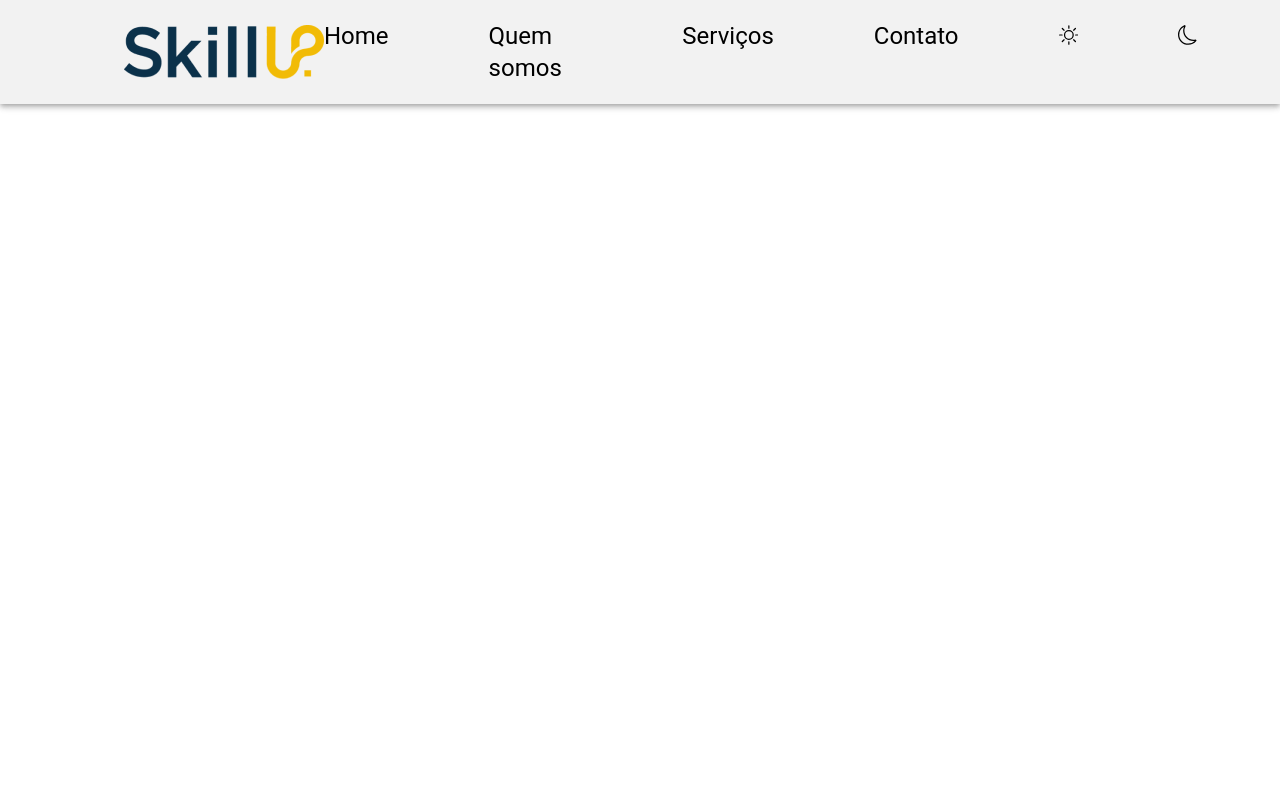
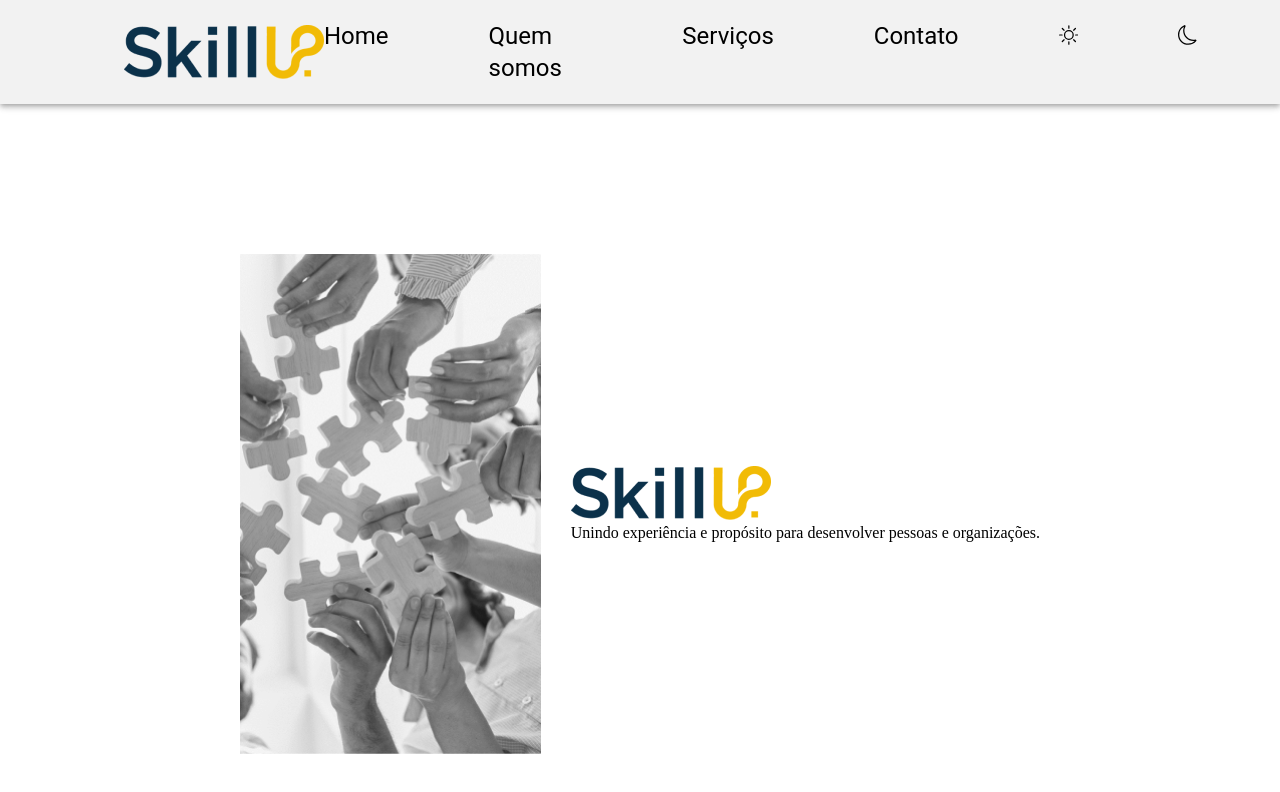
Before and after one commit to NiltonMeira/SkillUp, a React (Vite) app: page / in a window 1280 px wide. Shown: the top 792 px of the page. Built offline with nearby package versions, Linux system fonts and the light colour scheme.

Commit message:
feat: homeContent

```diff
--- a/src/index.css
+++ b/src/index.css
@@ -9,3 +9,7 @@
   text-decoration: none;
   color: black;
 }
+
+.handsImg{
+  height: 500px;
+}
--- a/src/pages/Home/Home.tsx
+++ b/src/pages/Home/Home.tsx
@@ -1,7 +1,9 @@
+import { CenterBox } from "./components/CenterBox/CenterBox"
+
 export const Home = () => {
     return(
         <>
-        <h1></h1>
+            <CenterBox/>
         </>
     )
 }
--- a/src/pages/Home/components/CenterBox/CenterBox.tsx
+++ b/src/pages/Home/components/CenterBox/CenterBox.tsx
@@ -1,7 +1,18 @@
+import { Box } from '@mui/material'
+import Hands from '../../../../assets/hands.png'
+import Skillup from '../../../../assets/skillup.png'
+import { MainBox } from './style'
+
 export const CenterBox= () => {
     return(
         <>
-
+            <MainBox>
+                <img src={Hands} alt="" className='handsImg'/>
+                <Box>
+                    <img src={Skillup} alt=""  />
+                    <p>Unindo experiência e propósito para desenvolver pessoas e organizações.</p>
+                </Box>
+            </MainBox>
         </>
     )
 }
--- /dev/null
+++ b/src/pages/Home/components/CenterBox/style.tsx
@@ -0,0 +1,11 @@
+import { Box, styled } from "@mui/material";
+
+export const MainBox = styled(Box)`
+    display: flex;
+    justify-content:center;
+    align-items: center;
+
+    height: 100vh;
+    gap: 30px
+
+`
```
Also changed, not shown: src/assets/hands.png (added).
